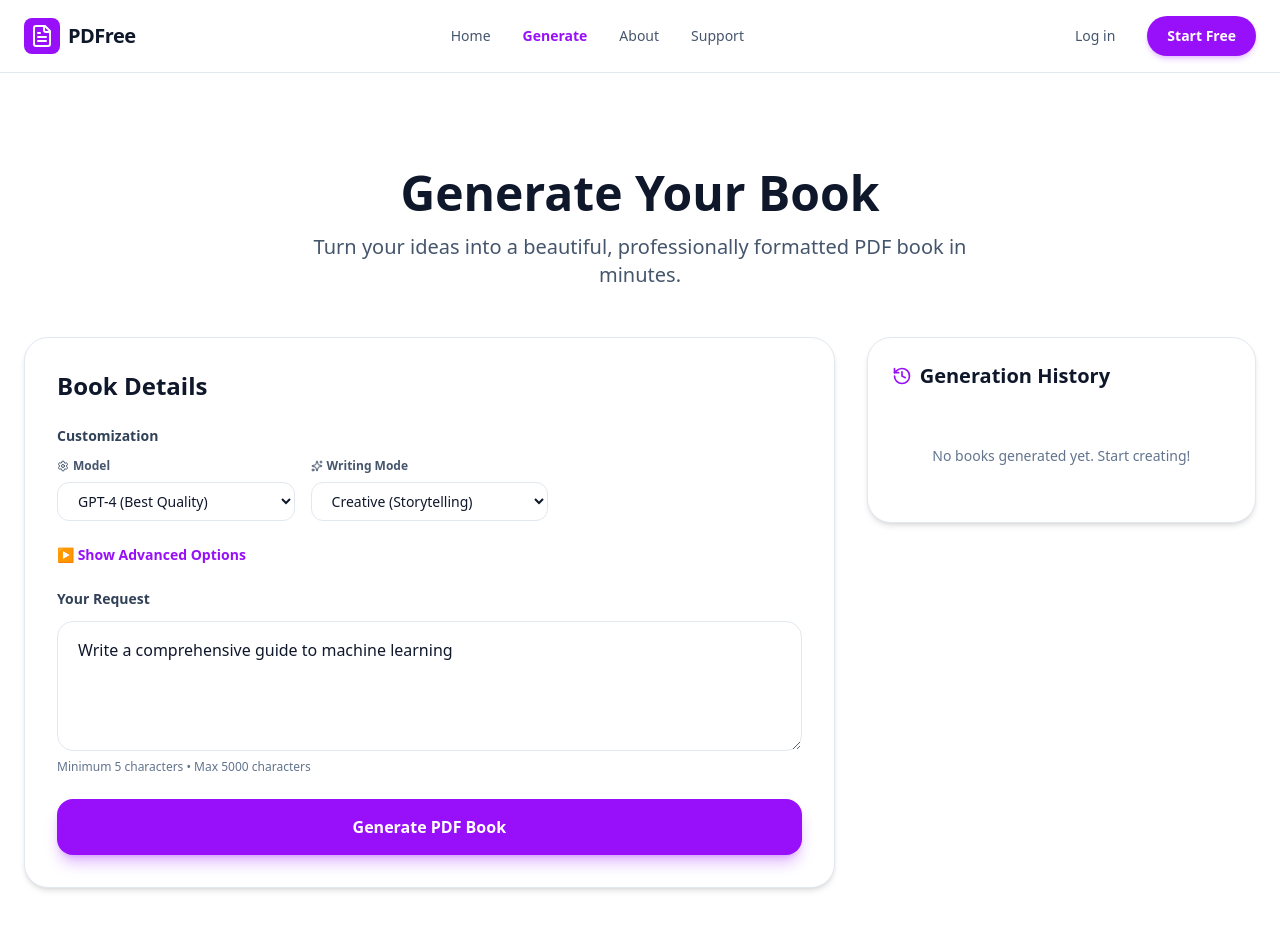
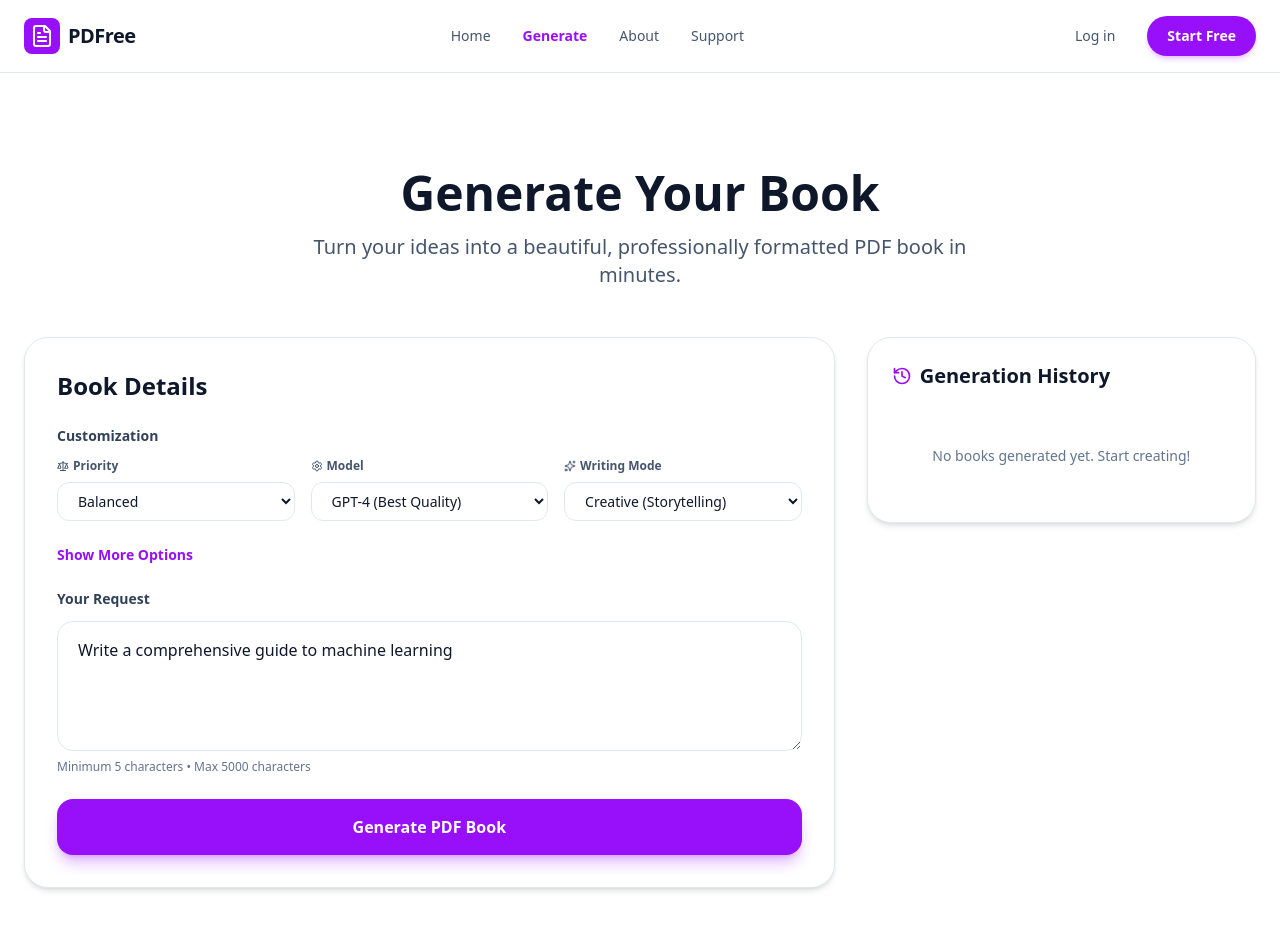
Before and after one commit to Dahmie87/PDFree-frontend, a React (Vite) app in the folder my-app/: page /generate in a window 1280 px wide. Shown: the top 930 px of the page. Built offline with nearby package versions, Linux system fonts and the light colour scheme.

Commit message:
chore: optimize pdf genration customization tool

```diff
--- a/my-app/src/pages/generator.tsx
+++ b/my-app/src/pages/generator.tsx
@@ -242,6 +242,24 @@ const GeneratorPage = () => {
               <div className="mb-6">
                 <label className="block text-sm font-bold text-slate-700 mb-3">Customization</label>
                 <div className="grid grid-cols-2 gap-4 mb-6 md:grid-cols-1 lg:grid-cols-3">
+                  {/* Priority Selection */}
+                  <div>
+                    <label className="block text-xs font-bold text-slate-600 mb-2 flex items-center gap-1">
+                      <Scale className="w-3 h-3" />
+                      Priority
+                    </label>
+                    <select
+                      value={speedLength}
+                      onChange={(e) => setSpeedLength(e.target.value)}
+                      className="w-full px-4 py-2 rounded-xl border border-slate-200 bg-white text-slate-900 text-sm outline-none transition focus:border-purple-500 focus:ring-2 focus:ring-purple-100"
+                    >
+                      <option value="super fast" className="bg-white">Super Fast</option>
+                      <option value="fast" className="bg-white">Fast</option>
+                      <option value="balanced" className="bg-white">Balanced</option>
+                      <option value="length" className="bg-white">Length (Detail)</option>
+                    </select>
+                  </div>
+
                   {/* Model Selection */}
                   <div>
                     <label className="block text-xs font-bold text-slate-600 mb-2 flex items-center gap-1">
@@ -281,9 +299,9 @@ const GeneratorPage = () => {
                 <button
                   type="button"
                   onClick={() => setShowAdvanced(!showAdvanced)}
-                  className="text-sm font-semibold text-purple-600 hover:text-purple-700 transition flex items-center gap-1 mb-4"
+                  className="text-sm font-semibold text-purple-600 hover:text-purple-700 transition flex items-center gap-2 mb-4"
                 >
-                  {showAdvanced ? '▼ Hide' : '▶ Show'} Advanced Options
+                  {showAdvanced ? 'Hide' : 'Show'} More Options
                 </button>
 
                 {/* Advanced Customization */}
@@ -296,24 +314,6 @@ const GeneratorPage = () => {
                       transition={{ duration: 0.3 }}
                       className="grid grid-cols-2 gap-4 md:grid-cols-1 lg:grid-cols-3"
                     >
-                      {/* Speed vs Length */}
-                      <div>
-                        <label className="block text-xs font-bold text-slate-600 mb-2 flex items-center gap-1">
-                          <Scale className="w-3 h-3" />
-                          Priority
-                        </label>
-                        <select
-                          value={speedLength}
-                          onChange={(e) => setSpeedLength(e.target.value)}
-                          className="w-full px-4 py-2 rounded-xl border border-slate-200 bg-white text-slate-900 text-sm outline-none transition focus:border-purple-500 focus:ring-2 focus:ring-purple-100"
-                        >
-                          <option value="super fast" className="bg-white">Super Fast</option>
-                          <option value="fast" className="bg-white">Fast</option>
-                          <option value="balanced" className="bg-white">Balanced</option>
-                          <option value="length" className="bg-white">Length (Detail)</option>
-                        </select>
-                      </div>
-
                       {/* Connect Your Model */}
                       <div>
                         <label className="block text-xs font-bold text-slate-600 mb-2 flex items-center gap-1">
```
